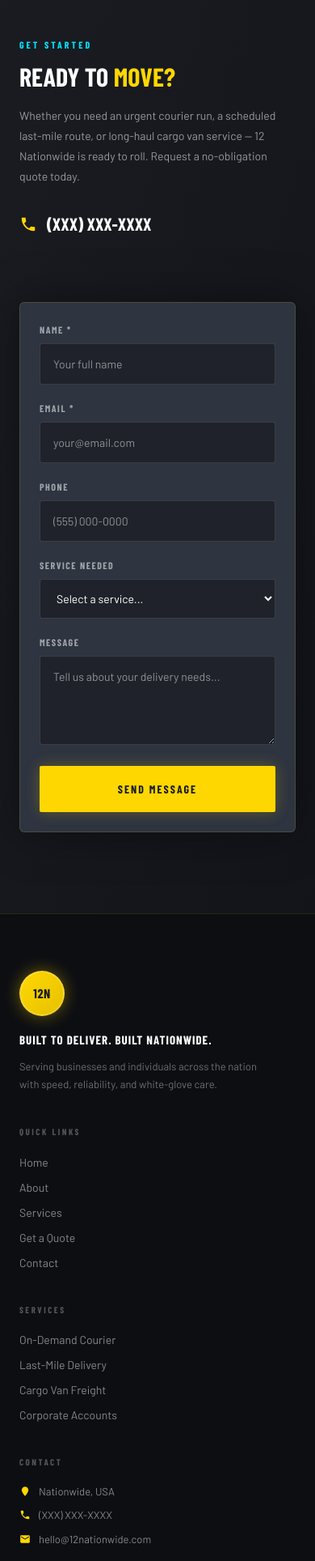
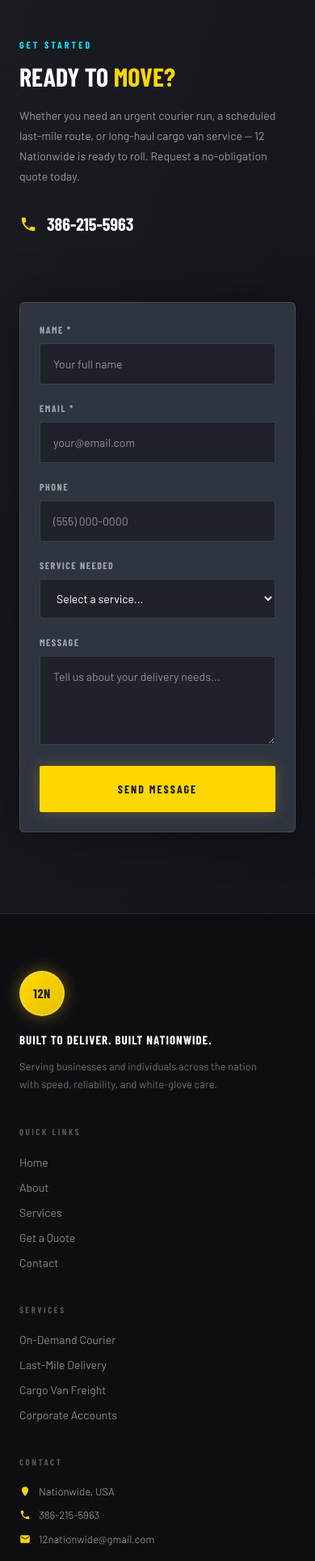
Before and after one commit to CeRFent/12nationwide-og, a React (Vite) app: page / in a window 390 px wide. Shown: the part 7123-9051 px from the top of the page at 81% size. Built offline with nearby package versions, Linux system fonts and the light colour scheme; a web font is replaced by a local one.

Commit message:
Update contact information: Phone and Email

```diff
--- a/src/components/Contact.jsx
+++ b/src/components/Contact.jsx
@@ -15,11 +15,11 @@ export default function Contact() {
           Whether you need an urgent courier run, a scheduled last-mile route, or long-haul cargo van service — 12 Nationwide is ready to roll. Request a no-obligation quote today.
         </p>
         <a
-          href="tel:+10000000000"
+          href="tel:+13862155963"
           className="flex items-center gap-3 font-display font-bold text-[22px] text-brand-white no-underline hover:text-brand-accent transition-colors"
         >
           <svg className="w-[22px] h-[22px] fill-brand-accent" viewBox="0 0 24 24"><path d="M6.62 10.79c1.44 2.83 3.76 5.14 6.59 6.59l2.2-2.2c.27-.27.67-.36 1.02-.24 1.12.37 2.33.57 3.57.57.55 0 1 .45 1 1V20c0 .55-.45 1-1 1-9.39 0-17-7.61-17-17 0-.55.45-1 1-1h3.5c.55 0 1 .45 1 1 0 1.25.2 2.45.57 3.57.11.35.03.74-.25 1.02l-2.2 2.2z"/></svg>
-          (XXX) XXX-XXXX
+          386-215-5963
         </a>
       </div>
 
--- a/src/components/Footer.jsx
+++ b/src/components/Footer.jsx
@@ -43,11 +43,11 @@ export default function Footer() {
             </div>
             <div className="flex items-start gap-2.5 text-[13px] text-white/50">
               <svg className="w-3.5 h-3.5 fill-brand-accent shrink-0 mt-0.5" viewBox="0 0 24 24"><path d="M6.62 10.79c1.44 2.83 3.76 5.14 6.59 6.59l2.2-2.2c.27-.27.67-.36 1.02-.24 1.12.37 2.33.57 3.57.57.55 0 1 .45 1 1V20c0 .55-.45 1-1 1-9.39 0-17-7.61-17-17 0-.55.45-1 1-1h3.5c.55 0 1 .45 1 1 0 1.25.2 2.45.57 3.57.11.35.03.74-.25 1.02l-2.2 2.2z"/></svg>
-              (XXX) XXX-XXXX
+              386-215-5963
             </div>
             <div className="flex items-start gap-2.5 text-[13px] text-white/50">
               <svg className="w-3.5 h-3.5 fill-brand-accent shrink-0 mt-0.5" viewBox="0 0 24 24"><path d="M20 4H4c-1.1 0-1.99.9-1.99 2L2 18c0 1.1.9 2 2 2h16c1.1 0 2-.9 2-2V6c0-1.1-.9-2-2-2zm0 4l-8 5-8-5V6l8 5 8-5v2z"/></svg>
-              hello@12nationwide.com
+              12nationwide@gmail.com
             </div>
           </div>
           <div className="flex gap-2.5 mt-[18px]">
```
